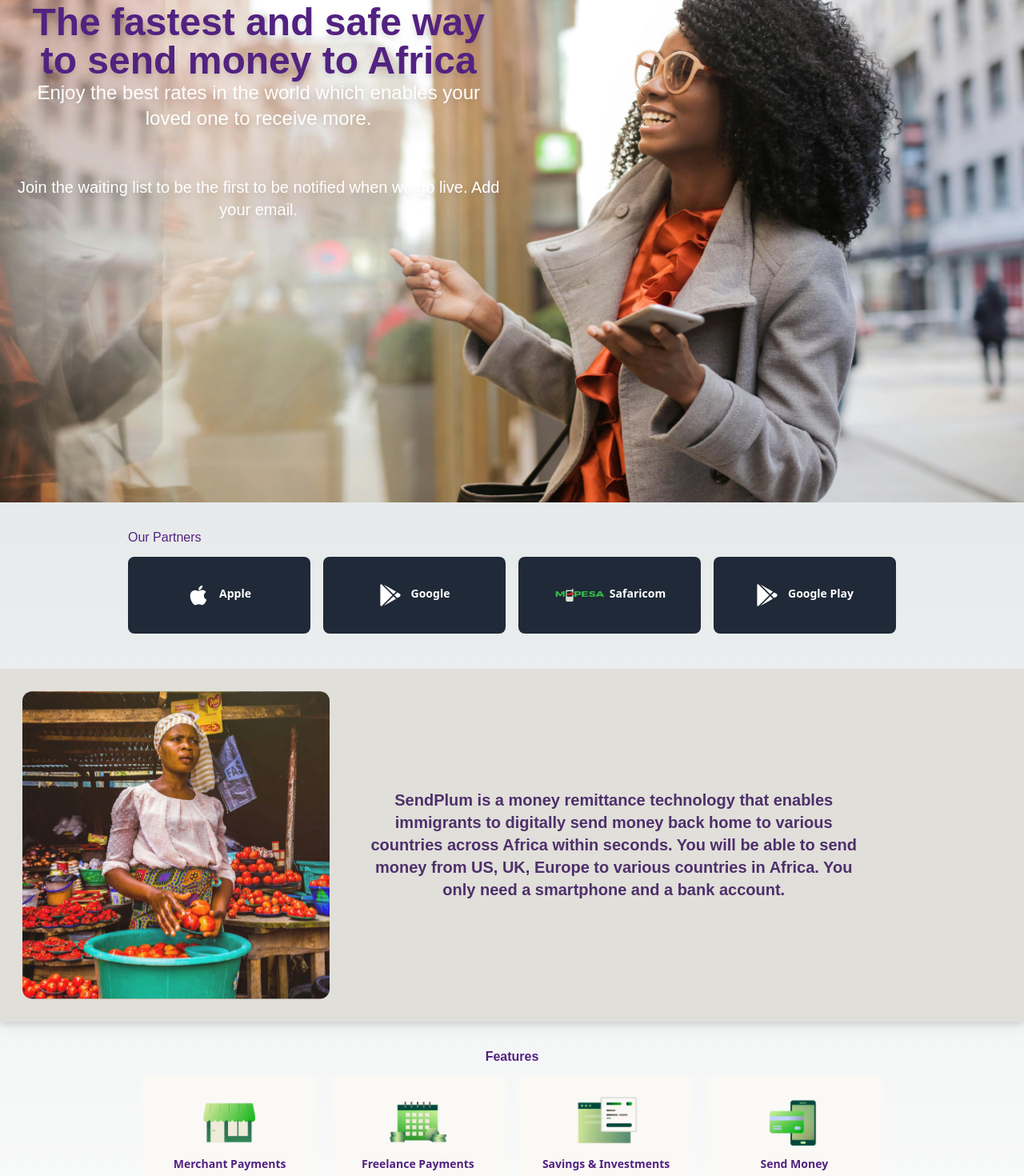
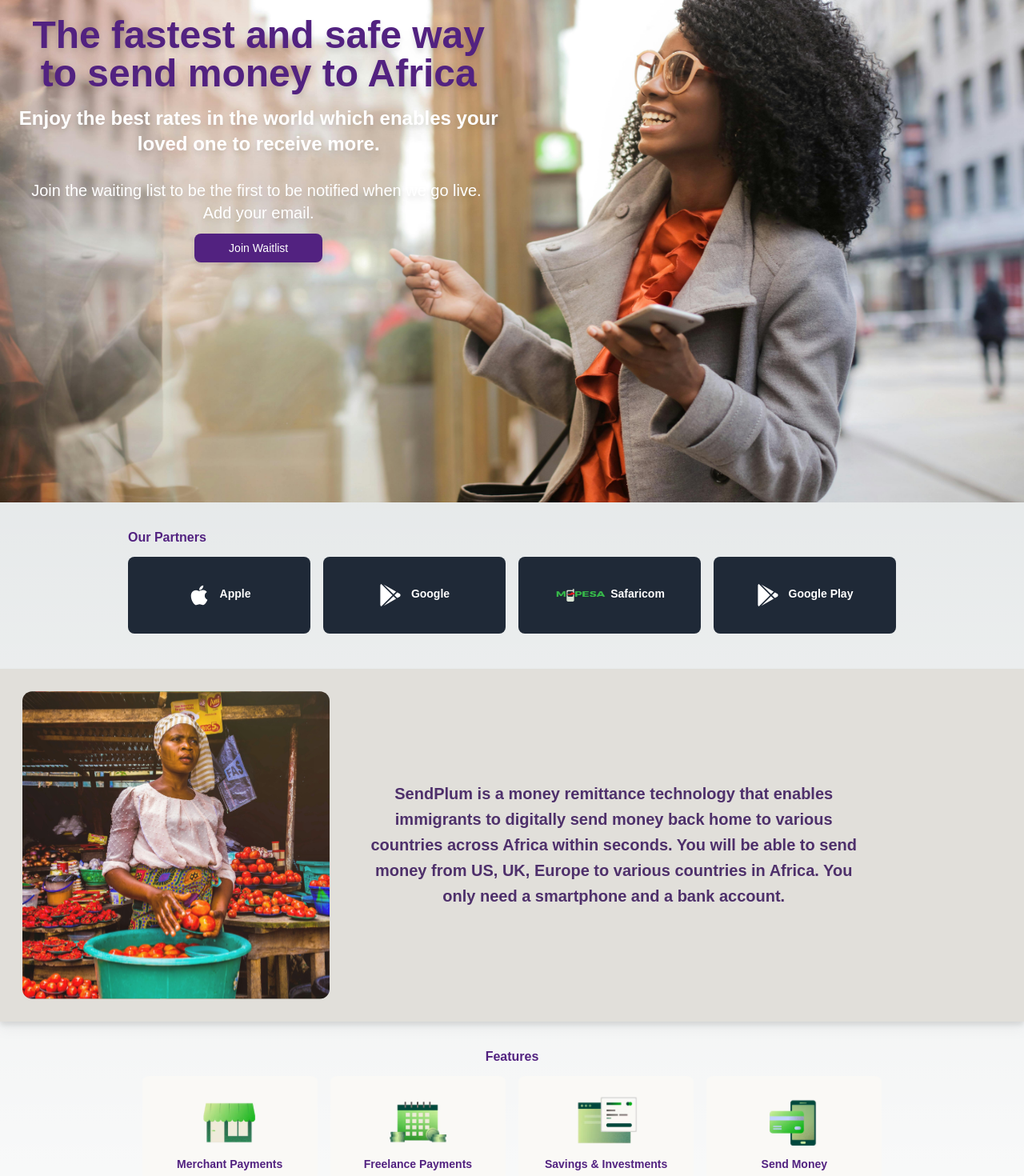
Before and after one commit to Alibrahm/Plumlanding, a Next.js app: page /homepage in a window 1280 px wide. Shown: the part 180-1650 px from the top of the page at 80% size. Built offline with nearby package versions, Linux system fonts and the light colour scheme; a web font is replaced by a local one.

Commit message:
update font UI and texts

```diff
--- a/src/app/components/landingSections/section1.tsx
+++ b/src/app/components/landingSections/section1.tsx
@@ -7,7 +7,7 @@
 
   return (
 
-    <div className="content" style={{ position: "relative" }}>
+    <div className="content h-screen" style={{ position: "relative" }}>
     <Image
       priority={true}
       alt="landing"
@@ -26,41 +26,39 @@
         left: 0,
         width: "100%",
         height: "100%",
-        // background:
-        //   "linear-gradient(to bottom, rgba(82, 32, 128, 0.426), rgba(26, 10, 40, 0.6), #000000 93%)",
       }}
     />
+
     <div
       style={{
         position: "absolute",
         top: "22%",
-        // left: "36%",
-        // transform: "translate(-50%, -50%)",
         textAlign: "center",
         color: "white",
-        zIndex: 1, // Ensure text is above the overlay
+        zIndex: 1,
       }}
     >
 
     <div className="z-10 w-full max-w-5xl items-center flex justify-between  text-sm lg:flex">
-
     <div className="flex flex-col">
-
-
-
-
     <div className="w-3/5 ml-4 drop-shadow-lg ...">
-  <div className=" break-words dark:drop-shadow-[0_0_0.3rem_#ffffff70] text-5xl font-bold text-[#522280]  ">
+    <div className="my-4  break-words dark:drop-shadow-[0_0_0.3rem_#ffffff70] text-5xl font-bold text-[#522280]  ">
     The fastest  and safe way to send money to Africa
     </div>
 
-    <span className="flex mx-1 border-none text-2xl dark:drop-shadow-[0_0_0.3rem_#ffffff70] break-words backdrop-blur-sm  ">
+    <span className="my-3 font-bold flex mx-1 border-none text-2xl mt-4 dark:drop-shadow-[0_0_0.3rem_#ffffff70] break-words backdrop-blur-sm  ">
         Enjoy the best rates in the world which enables your loved one to receive more.
         </span>
 
-    <span className="flex mx-1 mt-14 border-none text-xl dark:drop-shadow-[0_0_0.3rem_#ffffff70] break-words backdrop-blur-sm  ">
-    Join the waiting list to be the first to be notified when we go live. Add your email.
-    </span>
+       <div className="flex flex-col">
+        <span className="my-3 font-normal flex mx-1 border-none whitespace-break-spaces text-xl mt-4 dark:drop-shadow-[0_0_0.3rem_#ffffff70]  backdrop-blur-sm  ">
+        Join the waiting list to be the first to be notified when we go live.
+            Add your email.
+        </span>
+
+        <button type="button" className="mx-auto w-40  text-white bg-[#522280] hover:bg-blue-800 focus:ring-4 focus:outline-none focus:ring-blue-300 font-medium rounded-lg text-sm px-4 py-2 text-center dark:bg-blue-600 dark:hover:bg-blue-700 dark:focus:ring-blue-800">Join Waitlist</button>
+</div>
+
 </div>
 
     </div>
--- a/src/app/components/landingSections/section2.tsx
+++ b/src/app/components/landingSections/section2.tsx
@@ -8,13 +8,13 @@
 
    <div className="w-4/5 p-8 mx-14">
     <div className="flex flex-col">
-        <span className="text-[#522280]">Our Partners</span>
+        <span className="text-[#522280] font-semibold">Our Partners</span>
     <div className="grid grid-cols-4 gap-4 my-3 ">
 
     <a href="#" className="w-full sm:w-auto bg-gray-800 h-24 hover:bg-gray-700 focus:ring-4 focus:outline-none focus:ring-gray-300 text-white rounded-lg inline-flex items-center justify-center px-2 py-2.5 dark:bg-gray-700 dark:hover:bg-gray-600 dark:focus:ring-gray-700">
             <svg className="me-3 w-7 h-7" aria-hidden="true" focusable="false" data-prefix="fab" data-icon="apple" role="img" xmlns="http://www.w3.org/2000/svg" viewBox="0 0 384 512"><path fill="currentColor" d="M318.7 268.7c-.2-36.7 16.4-64.4 50-84.8-18.8-26.9-47.2-41.7-84.7-44.6-35.5-2.8-74.3 20.7-88.5 20.7-15 0-49.4-19.7-76.4-19.7C63.3 141.2 4 184.8 4 273.5q0 39.3 14.4 81.2c12.8 36.7 59 126.7 107.2 125.2 25.2-.6 43-17.9 75.8-17.9 31.8 0 48.3 17.9 76.4 17.9 48.6-.7 90.4-82.5 102.6-119.3-65.2-30.7-61.7-90-61.7-91.9zm-56.6-164.2c27.3-32.4 24.8-61.9 24-72.5-24.1 1.4-52 16.4-67.9 34.9-17.5 19.8-27.8 44.3-25.6 71.9 26.1 2 49.9-11.4 69.5-34.3z"></path></svg>
             <div className="text-left rtl:text-right">
-                <div className="-mt-1 font-sans text-sm font-semibold">Apple</div>
+                <div className="-mt-1  text-sm font-semibold">Apple</div>
             </div>
         </a>
 
@@ -22,7 +22,7 @@
 <a href="#" className=" sm:w-auto bg-gray-800 h-24 w-36 hover:bg-gray-700 focus:ring-4 focus:outline-none focus:ring-gray-300 text-white rounded-lg inline-flex items-center justify-center px-2 py-2.5 dark:bg-gray-700 dark:hover:bg-gray-600 dark:focus:ring-gray-700">
             <svg className="me-3 w-7 h-7" aria-hidden="true" focusable="false" data-prefix="fab" data-icon="google-play" role="img" xmlns="http://www.w3.org/2000/svg" viewBox="0 0 512 512"><path fill="currentColor" d="M325.3 234.3L104.6 13l280.8 161.2-60.1 60.1zM47 0C34 6.8 25.3 19.2 25.3 35.3v441.3c0 16.1 8.7 28.5 21.7 35.3l256.6-256L47 0zm425.2 225.6l-58.9-34.1-65.7 64.5 65.7 64.5 60.1-34.1c18-14.3 18-46.5-1.2-60.8zM104.6 499l280.8-161.2-60.1-60.1L104.6 499z"></path></svg>
             <div className="text-left rtl:text-right">
-                <div className="-mt-1 font-sans text-sm font-semibold">Google </div>
+                <div className="-mt-1 text-sm font-semibold">Google </div>
             </div>
         </a>
 
@@ -39,14 +39,14 @@
       }}
     />
     <div className="text-left rtl:text-right">
-        <div className="-mt-1 font-sans text-sm font-semibold ml-1">Safaricom</div>
+        <div className="-mt-1  text-sm font-semibold ml-1">Safaricom</div>
     </div>
 </a>
 
 <a href="#" className="w-full sm:w-auto bg-gray-800 h-24 hover:bg-gray-700 focus:ring-4 focus:outline-none focus:ring-gray-300 text-white rounded-lg inline-flex items-center justify-center px-4 py-2.5 dark:bg-gray-700 dark:hover:bg-gray-600 dark:focus:ring-gray-700">
             <svg className="me-3 w-7 h-7" aria-hidden="true" focusable="false" data-prefix="fab" data-icon="google-play" role="img" xmlns="http://www.w3.org/2000/svg" viewBox="0 0 512 512"><path fill="currentColor" d="M325.3 234.3L104.6 13l280.8 161.2-60.1 60.1zM47 0C34 6.8 25.3 19.2 25.3 35.3v441.3c0 16.1 8.7 28.5 21.7 35.3l256.6-256L47 0zm425.2 225.6l-58.9-34.1-65.7 64.5 65.7 64.5 60.1-34.1c18-14.3 18-46.5-1.2-60.8zM104.6 499l280.8-161.2-60.1-60.1L104.6 499z"></path></svg>
             <div className="text-left rtl:text-right">
-                <div className="-mt-1 font-sans text-sm font-semibold">Google Play</div>
+                <div className="-mt-1  text-sm font-semibold">Google Play</div>
             </div>
         </a>
 
--- a/src/app/components/landingSections/section3.tsx
+++ b/src/app/components/landingSections/section3.tsx
@@ -25,7 +25,7 @@
 
 
 <div className=" col-span-2 my-auto border-none text-xl dark:drop-shadow-[0_0_0.3rem_#ffffff70] w-full  ">
-    <div className="my-auto text-center w-4/5 px-6 text-[#4E306B] font-semibold text-xl">
+    <div className="my-auto text-center w-4/5 leading-8 px-6 text-[#4E306B] font-semibold text-xl">
 SendPlum is a money remittance technology that enables immigrants to digitally send money back home to various countries across Africa within seconds.
 
 You will be able to send money from US, UK, Europe to various countries in Africa. You only need a smartphone and a bank account.
--- a/src/app/components/landingSections/section4.tsx
+++ b/src/app/components/landingSections/section4.tsx
@@ -28,7 +28,7 @@
       }}
     />
 
-        <div className="-mt-1 font-sans text-sm font-semibold text-center text-[#522280]">Merchant Payments</div>
+        <div className="-mt-1  text-sm font-semibold text-center text-[#522280]">Merchant Payments</div>
 
 </div>
 
@@ -43,7 +43,7 @@
       }}
     />
 
-        <div className="-mt-1 font-sans text-sm font-semibold text-center text-[#522280]">Freelance Payments</div>
+        <div className="-mt-1  text-sm font-semibold text-center text-[#522280]">Freelance Payments</div>
 
 </div>
 
@@ -58,7 +58,7 @@
       }}
     />
 
-        <div className="-mt-1 font-sans text-sm font-semibold text-center text-[#522280]">Savings & Investments</div>
+        <div className="-mt-1  text-sm font-semibold text-center text-[#522280]">Savings & Investments</div>
 
 </div>
 
@@ -73,7 +73,7 @@
       }}
     />
 
-        <div className="-mt-1 font-sans text-sm font-semibold text-center text-[#522280]">Send Money</div>
+        <div className="-mt-1  text-sm font-semibold text-center text-[#522280]">Send Money</div>
 
 </div>
 
```
